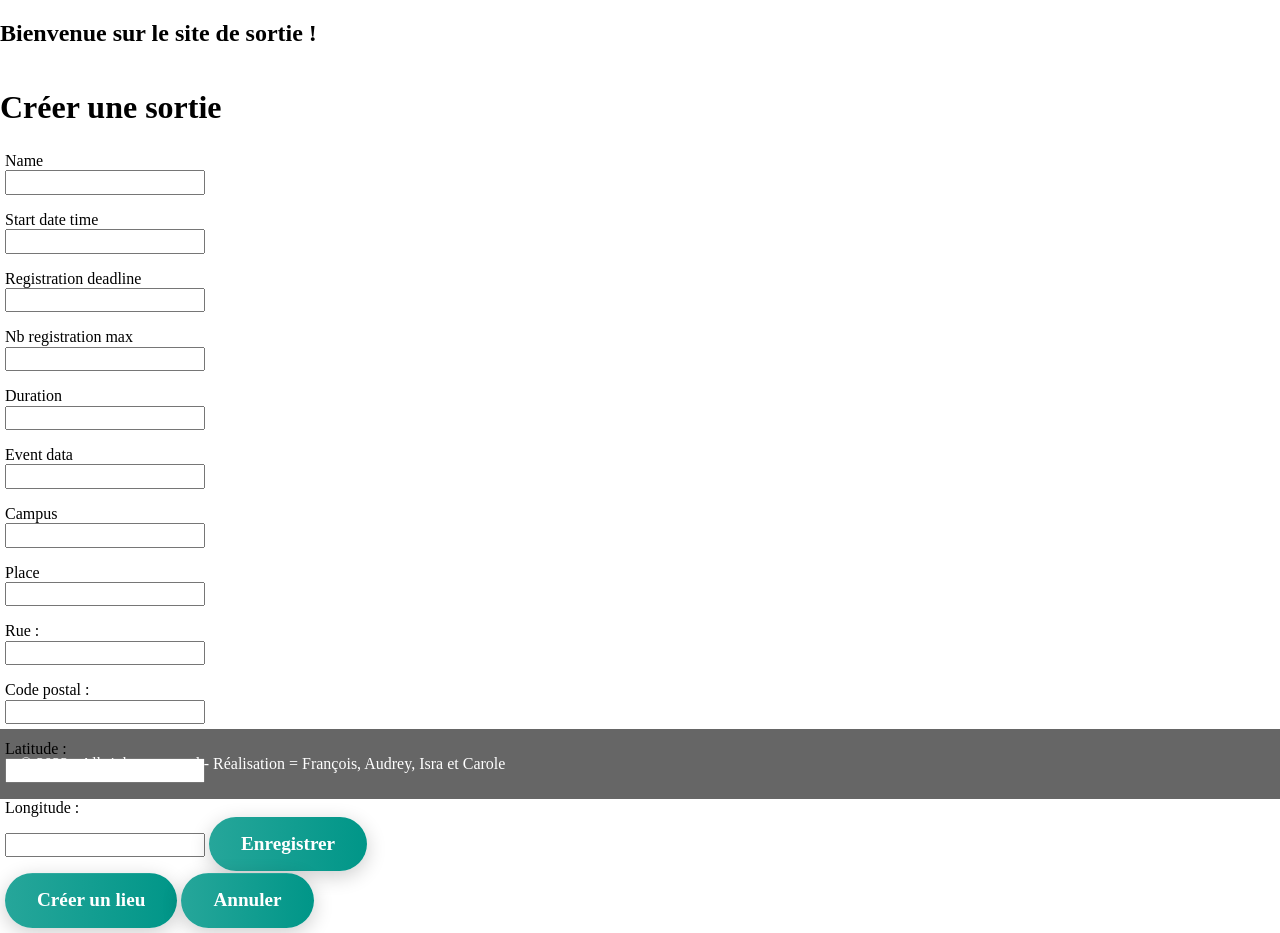
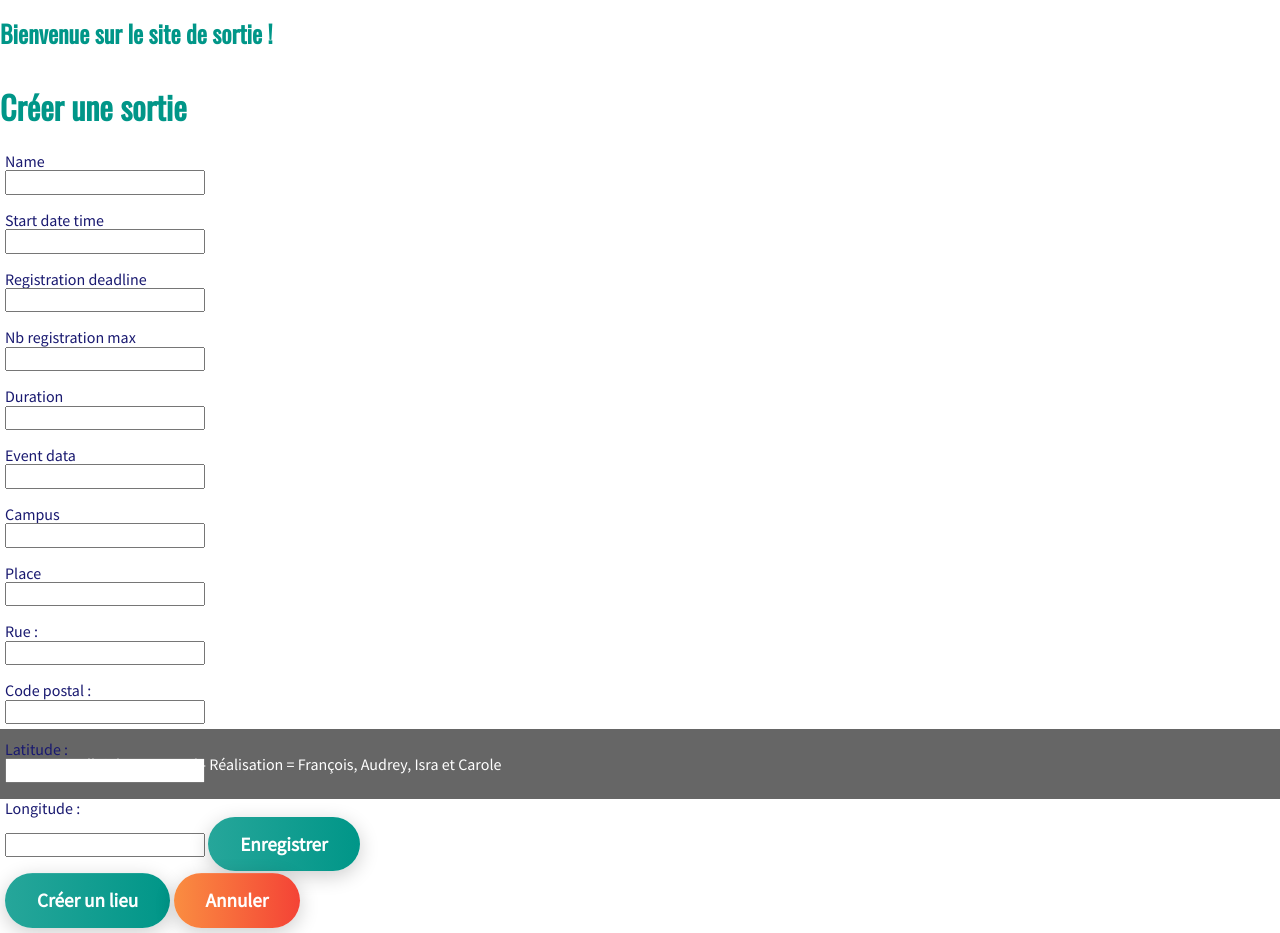
Before and after one commit to DeanCarole/sortir, a Symfony app: template templates/event/add.html.twig in a window 1280 px wide. Run offline with Twig, Linux system fonts and the light colour scheme; the template is opened without the code that fills it, so the values that code supplies are empty; form fields are guessed from the names that the template uses; some libraries are stand-ins or nearby versions.

Commit message:
Sécurité + css sur la police d'écriture

```diff
--- a/public/css/style.css
+++ b/public/css/style.css
@@ -1,3 +1,13 @@
+body{
+    font-family: 'Source Sans Pro', sans-serif;
+    color: midnightblue;
+}
+
+h1, h2, h3, h4, h5, h6 {
+    font-family: 'Oswald', sans-serif;
+    color: #009688;
+}
+
 a:hover {
     color: greenyellow;
 }
--- a/templates/base.html.twig
+++ b/templates/base.html.twig
@@ -3,6 +3,9 @@
     <head>
         <meta charset="UTF-8">
         <title>{% block title %}Event !{% endblock %}</title>
+        <link rel="preconnect" href="https://fonts.googleapis.com">
+        <link rel="preconnect" href="https://fonts.gstatic.com" crossorigin>
+        <link href="https://fonts.googleapis.com/css2?family=Oswald&family=Source+Sans+Pro&display=swap" rel="stylesheet">
         <link rel="stylesheet" href="{{ asset ('css/normalize.css') }}">
         <link rel="stylesheet" href="{{ asset ('css/style.css') }}">
         <link rel="icon" href="{{ asset('img/clipart2638015.png') }}">
--- a/templates/event/add.html.twig
+++ b/templates/event/add.html.twig
@@ -21,11 +21,6 @@
     {{ form_row(eventForm.campus) }}
     {{ form_row(eventForm.place) }}
 
-
-
-
-
-
     <label for="street">Rue : </label>
     <input type="text" name="street">
     <label for="zipCode">Code postal : </label>
@@ -39,7 +34,7 @@
     {{ form_end(eventForm) }}
 
     <a href="{{ path('place_add') }}"><button type="button" class="login-button green">Créer un lieu</button></a>
-    <a href="{{ path('main_home') }}"><button type="button" class="login-button green">Annuler</button></a>
+    <a href="{{ path('main_home') }}"><button type="button" class="login-button">Annuler</button></a>
 
 
     </div>
```
Also changed, not shown: templates/user/update.html.twig (+7 -3 lines), 1 other file.
